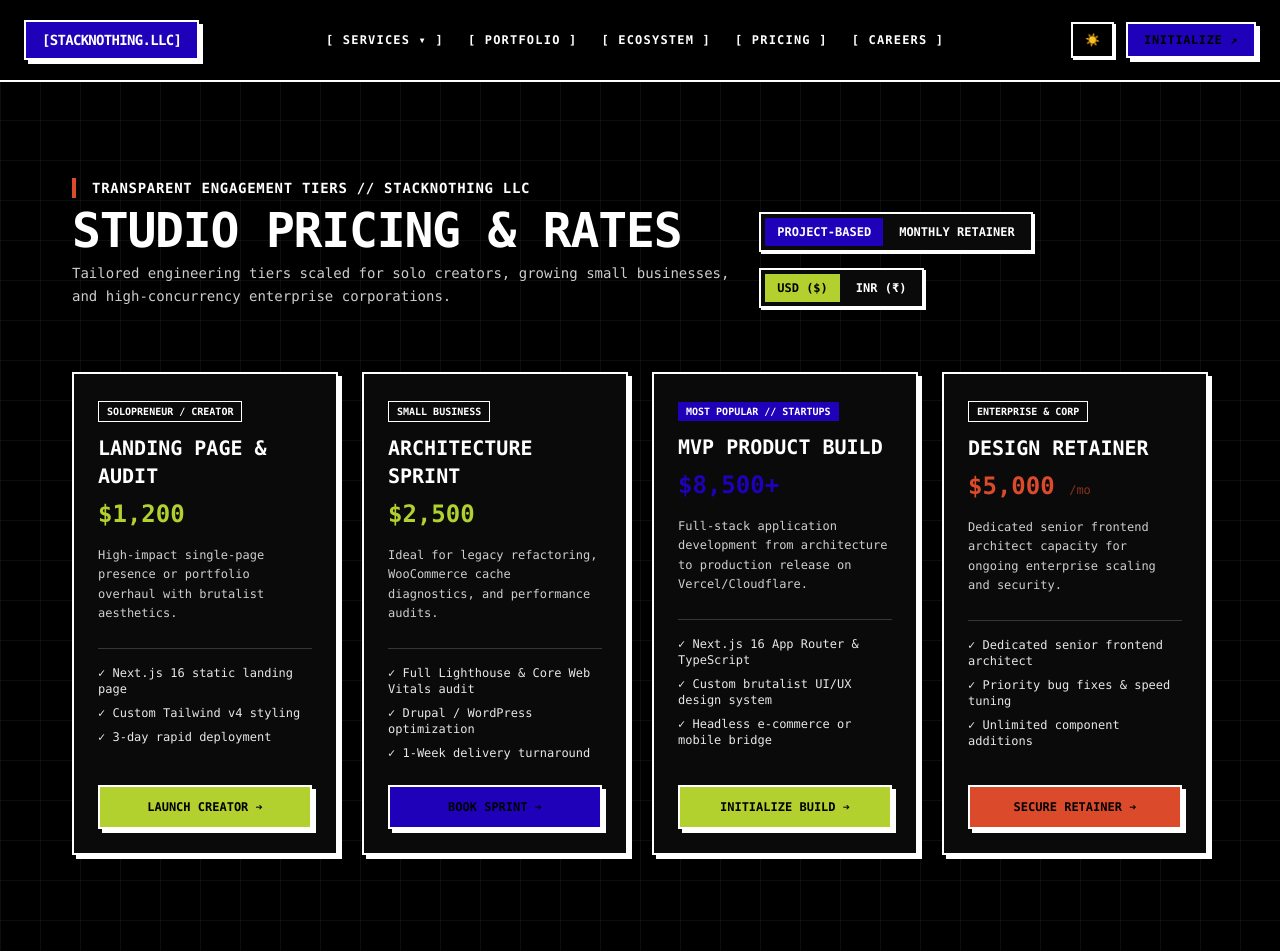
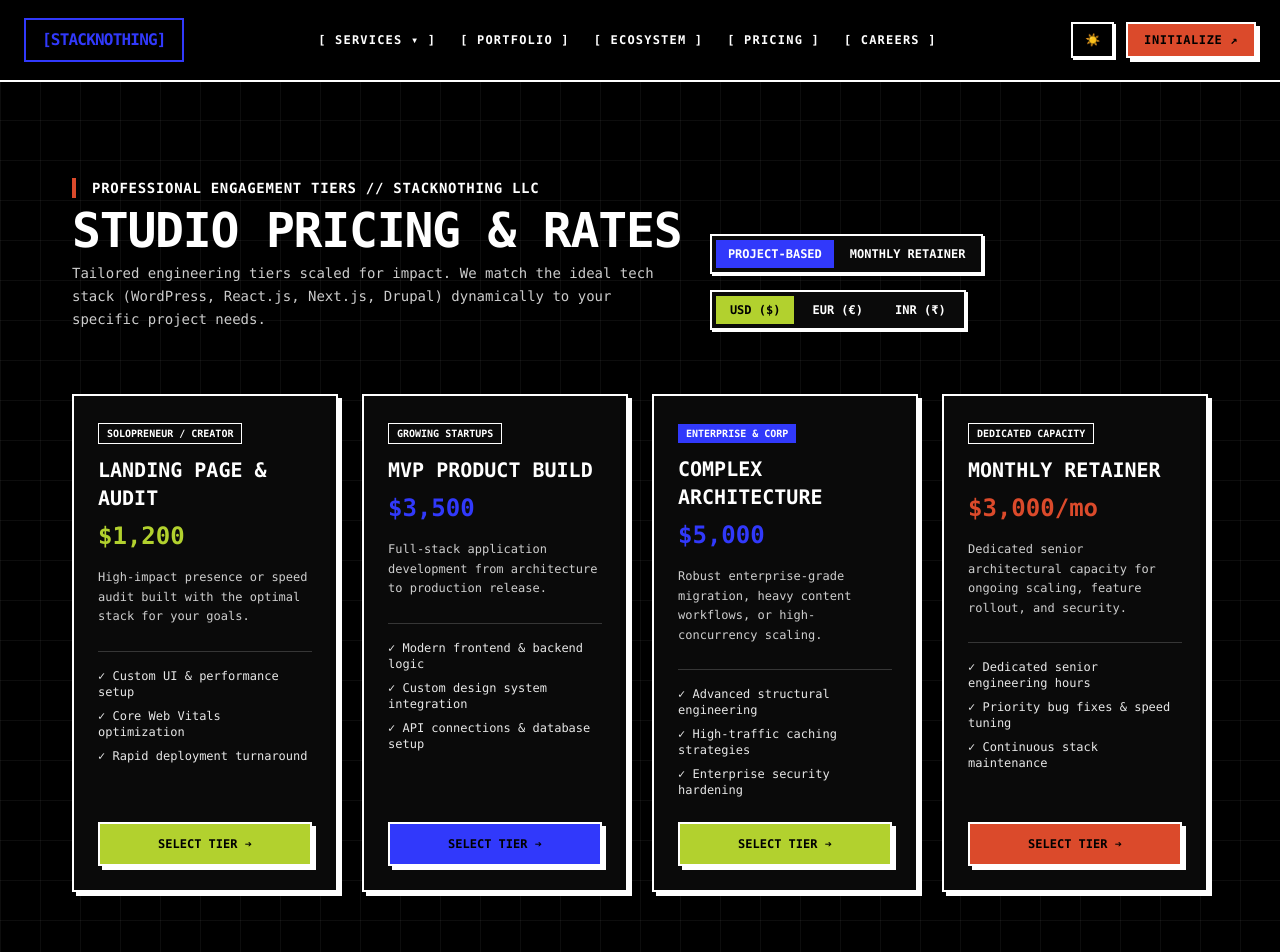
Before and after one commit to nazrulislambhat/stacknothing, a Next.js app: page /pricing in a window 1280 px wide. Shown: the top 952 px of the page. Built offline with nearby package versions, Linux system fonts and the light colour scheme.

Commit message:
pricing new contact page

```diff
--- a/app/globals.css
+++ b/app/globals.css
@@ -5,7 +5,7 @@
   --color-studio-text: var(--text-primary);
   --color-studio-box: var(--box-bg);
 
-  --color-primary-brand: #1f01b9;
+  --color-primary-brand: #3139fb;
   --color-brand-red: #db4a2b;
   --color-brand-green: #b2d12e;
   --color-brand-third: #3d155f;
--- a/app/layout.tsx
+++ b/app/layout.tsx
@@ -96,9 +96,9 @@
           <div className="max-w-7xl mx-auto px-6 h-20 flex items-center justify-between">
             <Link
               href="/"
-              className="border-2 border-studio-text bg-primary-brand text-white px-4 py-2 font-bold tracking-tighter uppercase text-sm shadow-[4px_4px_0px_var(--text-primary)]"
+              className="border-2 border-primary-brand text-primary-brand  px-4 py-2 font-bold tracking-tighter uppercase text-sm]"
             >
-              [STACKNOTHING.LLC]
+              [STACKNOTHING]
             </Link>
 
             {/* Desktop Navigation */}
@@ -174,14 +174,14 @@
               {/* Theme Toggle Button */}
               <button
                 onClick={toggleTheme}
-                className="border-2 border-studio-text px-3 py-2 text-xs uppercase font-bold shadow-[2px_2px_0px_var(--text-primary)] hover:translate-x-[-1px] hover:translate-y-[-1px] transition-all bg-studio-bg text-studio-text"
+                className="border-2 cursor-pointer border-studio-text px-3 py-2 text-xs uppercase font-bold shadow-[2px_2px_0px_var(--text-primary)] hover:translate-x-[-1px] hover:translate-y-[-1px] transition-all bg-studio-bg text-studio-text"
               >
                 {theme === 'dark' ? '☀️' : '🌙'}
               </button>
 
               <Link
                 href="/contact"
-                className="brutal-button px-4 py-2 text-xs uppercase tracking-wider hidden sm:inline-block bg-primary-brand text-white"
+                className="brutal-button px-4 py-2 text-xs uppercase tracking-wider hidden sm:inline-block bg-red-brand text-white"
               >
                 INITIALIZE ↗
               </Link>
--- a/app/pricing/page.tsx
+++ b/app/pricing/page.tsx
@@ -4,11 +4,40 @@
 import Link from 'next/link';
 import { motion } from 'motion/react';
 
+type Currency = 'USD' | 'EUR' | 'INR';
+type BillingType = 'project' | 'retainer';
+
 export default function PricingPage() {
-  const [currency, setCurrency] = useState<'USD' | 'INR'>('USD');
-  const [billingType, setBillingType] = useState<'project' | 'retainer'>(
-    'project',
-  );
+  const [currency, setCurrency] = useState<Currency>('USD');
+  const [billingType, setBillingType] = useState<BillingType>('project');
+
+  // General, value-based pricing matrix (applicable across any tech stack)
+  const prices = {
+    landingPage: {
+      USD: billingType === 'retainer' ? '$1,000/mo' : '$1,200',
+      EUR: billingType === 'retainer' ? '€900/mo' : '€1,100',
+      INR: billingType === 'retainer' ? '₹50,000/mo' : '₹60,000',
+    },
+    mvpBuild: {
+      USD: billingType === 'retainer' ? '$2,500/mo' : '$3,500',
+      EUR: billingType === 'retainer' ? '€2,300/mo' : '€3,200',
+      INR: billingType === 'retainer' ? '₹1,50,000/mo' : '₹2,20,000',
+    },
+    enterprise: {
+      USD: billingType === 'retainer' ? '$3,500/mo' : '$5,000',
+      EUR: billingType === 'retainer' ? '€3,200/mo' : '€4,600',
+      INR: billingType === 'retainer' ? '₹2,20,000/mo' : '₹3,50,000',
+    },
+    retainer: {
+      USD: '$3,000/mo',
+      EUR: '€2,800/mo',
+      INR: '₹2,00,000/mo',
+    },
+  };
+
+  const getPrice = (tier: keyof typeof prices) => {
+    return prices[tier][currency];
+  };
 
   return (
     <motion.div
@@ -20,14 +49,15 @@
       <div className="flex flex-col lg:flex-row justify-between items-start lg:items-end gap-6">
         <div>
           <div className="border-l-4 border-red-brand pl-4 text-sm font-bold uppercase tracking-wider mb-2">
-            TRANSPARENT ENGAGEMENT TIERS // STACKNOTHING LLC
+            PROFESSIONAL ENGAGEMENT TIERS // STACKNOTHING LLC
           </div>
           <h1 className="text-4xl md:text-5xl font-black uppercase tracking-tight">
             Studio Pricing & Rates
           </h1>
           <p className="text-xs md:text-sm mt-2 max-w-2xl leading-relaxed opacity-80">
-            Tailored engineering tiers scaled for solo creators, growing small
-            businesses, and high-concurrency enterprise corporations.
+            Tailored engineering tiers scaled for impact. We match the ideal
+            tech stack (WordPress, React.js, Next.js, Drupal) dynamically to
+            your specific project needs.
           </p>
         </div>
 
@@ -53,13 +83,19 @@
           <div className="border-2 border-studio-text p-1 bg-studio-box flex items-center gap-1 font-mono text-xs font-bold shadow-[2px_2px_0px_var(--text-primary)]">
             <button
               onClick={() => setCurrency('USD')}
-              className={`px-3 py-1.5 transition-colors uppercase ${currency === 'USD' ? 'bg-green-brand text-black' : 'hover:opacity-75'}`}
+              className={`px-3.5 py-1.5 transition-colors uppercase ${currency === 'USD' ? 'bg-green-brand text-black' : 'hover:opacity-75'}`}
             >
               USD ($)
             </button>
             <button
+              onClick={() => setCurrency('EUR')}
+              className={`px-3.5 py-1.5 transition-colors uppercase ${currency === 'EUR' ? 'bg-green-brand text-black' : 'hover:opacity-75'}`}
+            >
+              EUR (€)
+            </button>
+            <button
               onClick={() => setCurrency('INR')}
-              className={`px-3 py-1.5 transition-colors uppercase ${currency === 'INR' ? 'bg-green-brand text-black' : 'hover:opacity-75'}`}
+              className={`px-3.5 py-1.5 transition-colors uppercase ${currency === 'INR' ? 'bg-green-brand text-black' : 'hover:opacity-75'}`}
             >
               INR (₹)
             </button>
@@ -69,7 +105,7 @@
 
       {/* Pricing Grid */}
       <div className="grid grid-cols-1 md:grid-cols-2 lg:grid-cols-4 gap-6">
-        {/* Tier 1: Solopreneurs / Creators */}
+        {/* Tier 1: Landing Page & Audit */}
         <motion.div
           whileHover={{ scale: 1.02 }}
           className="brutal-box p-6 flex flex-col justify-between border-2 border-studio-text"
@@ -82,142 +118,132 @@
               Landing Page & Audit
             </h3>
             <div className="text-2xl font-black mb-4 text-green-brand">
-              {currency === 'USD' ? '$1,200' : '₹45,000'}
-              {billingType === 'retainer' && (
-                <span className="text-xs font-mono opacity-60 font-normal">
-                  /mo
-                </span>
-              )}
+              {getPrice('landingPage')}
             </div>
             <p className="text-xs mb-6 leading-relaxed opacity-80">
-              High-impact single-page presence or portfolio overhaul with
-              brutalist aesthetics.
+              High-impact presence or speed audit built with the optimal stack
+              for your goals.
             </p>
             <ul className="space-y-2 font-mono text-xs border-t border-studio-text/20 pt-4 mb-6 opacity-90">
-              <li>✓ Next.js 16 static landing page</li>
-              <li>✓ Custom Tailwind v4 styling</li>
-              <li>✓ 3-day rapid deployment</li>
+              <li>✓ Custom UI & performance setup</li>
+              <li>✓ Core Web Vitals optimization</li>
+              <li>✓ Rapid deployment turnaround</li>
             </ul>
           </div>
           <Link
-            href={`/contact-pricing?plan=landing-page&type=${billingType}&currency=${currency}&price=${encodeURIComponent(currency === 'USD' ? '$1,200' : '₹45,000')}`}
-            className="brutal-button block text-center py-3 text-xs uppercase bg-green-brand text-studio-bg font-bold"
+            href={`/contact-pricing?plan=landing-page&type=${billingType}&currency=${currency}&price=${encodeURIComponent(getPrice('landingPage'))}&color=green`}
+            className="brutal-button block text-center py-3 text-xs uppercase bg-green-brand text-black font-bold"
           >
-            Launch Creator ➔
+            Select Tier ➔
           </Link>
         </motion.div>
 
-        {/* Tier 2: Small Business / E-commerce */}
+        {/* Tier 2: MVP Product Build */}
         <motion.div
           whileHover={{ scale: 1.02 }}
           className="brutal-box p-6 flex flex-col justify-between border-2 border-studio-text"
         >
           <div>
             <div className="text-[10px] bg-studio-box text-studio-text px-2 py-0.5 font-bold uppercase inline-block mb-3 border border-studio-text">
-              SMALL BUSINESS
+              GROWING STARTUPS
             </div>
             <h3 className="text-xl font-black uppercase mb-2">
-              Architecture Sprint
+              MVP Product Build
             </h3>
-            <div className="text-2xl font-black mb-4 text-green-brand">
-              {currency === 'USD' ? '$2,500' : '₹95,000'}
-              {billingType === 'retainer' && (
-                <span className="text-xs font-mono opacity-60 font-normal">
-                  /mo
-                </span>
-              )}
+            <div className="text-2xl font-black mb-4 text-primary-brand">
+              {getPrice('mvpBuild')}
             </div>
             <p className="text-xs mb-6 leading-relaxed opacity-80">
-              Ideal for legacy refactoring, WooCommerce cache diagnostics, and
-              performance audits.
+              Full-stack application development from architecture to production
+              release.
             </p>
             <ul className="space-y-2 font-mono text-xs border-t border-studio-text/20 pt-4 mb-6 opacity-90">
-              <li>✓ Full Lighthouse & Core Web Vitals audit</li>
-              <li>✓ Drupal / WordPress optimization</li>
-              <li>✓ 1-Week delivery turnaround</li>
+              <li>✓ Modern frontend & backend logic</li>
+              <li>✓ Custom design system integration</li>
+              <li>✓ API connections & database setup</li>
             </ul>
           </div>
           <Link
-            href={`/contact-pricing?plan=architecture-sprint&type=${billingType}&currency=${currency}&price=${encodeURIComponent(currency === 'USD' ? '$2,500' : '₹95,000')}`}
+            href={`/contact-pricing?plan=mvp-build&type=${billingType}&currency=${currency}&price=${encodeURIComponent(getPrice('mvpBuild'))}&color=primary`}
             className="brutal-button block text-center py-3 text-xs uppercase bg-primary-brand text-white font-bold"
           >
-            Book Sprint ➔
+            Select Tier ➔
           </Link>
         </motion.div>
 
-        {/* Tier 3: Growing Startups (MVP) - Highlighted */}
+        {/* Tier 3: Enterprise Scale - Highlighted */}
         <motion.div
           whileHover={{ scale: 1.02 }}
           className="brutal-box p-6 flex flex-col justify-between border-2 border-primary-brand shadow-[6px_6px_0px_var(--color-brand-primary)]"
         >
           <div>
             <div className="text-[10px] bg-primary-brand text-white px-2 py-0.5 font-bold uppercase inline-block mb-3">
-              MOST POPULAR // STARTUPS
+              ENTERPRISE & CORP
             </div>
             <h3 className="text-xl font-black uppercase mb-2">
-              MVP Product Build
+              Complex Architecture
             </h3>
             <div className="text-2xl font-black mb-4 text-primary-brand">
-              {currency === 'USD' ? '$8,500+' : '₹3,50,000+'}
-              {billingType === 'retainer' && (
-                <span className="text-xs font-mono opacity-60 font-normal">
-                  /mo
-                </span>
-              )}
+              {getPrice('enterprise')}
             </div>
             <p className="text-xs mb-6 leading-relaxed opacity-80">
-              Full-stack application development from architecture to production
-              release on Vercel/Cloudflare.
+              Robust enterprise-grade migration, heavy content workflows, or
+              high-concurrency scaling.
             </p>
             <ul className="space-y-2 font-mono text-xs border-t border-studio-text/20 pt-4 mb-6 opacity-90">
-              <li>✓ Next.js 16 App Router & TypeScript</li>
-              <li>✓ Custom brutalist UI/UX design system</li>
-              <li>✓ Headless e-commerce or mobile bridge</li>
+              <li>✓ Advanced structural engineering</li>
+              <li>✓ High-traffic caching strategies</li>
+              <li>✓ Enterprise security hardening</li>
             </ul>
           </div>
           <Link
-            href={`/contact-pricing?plan=mvp-build&type=${billingType}&currency=${currency}&price=${encodeURIComponent(currency === 'USD' ? '$8,500+' : '₹3,50,000+')}`}
+            href={`/contact-pricing?plan=complex-architecture&type=${billingType}&currency=${currency}&price=${encodeURIComponent(getPrice('enterprise'))}&color=primary`}
             className="brutal-button block text-center py-3 text-xs uppercase bg-green-brand text-black font-bold"
           >
-            Initialize Build ➔
+            Select Tier ➔
           </Link>
         </motion.div>
 
-        {/* Tier 4: Enterprise & Corporates */}
+        {/* Tier 4: Senior Retainer Capacity */}
         <motion.div
           whileHover={{ scale: 1.02 }}
           className="brutal-box p-6 flex flex-col justify-between border-2 border-studio-text"
         >
           <div>
             <div className="text-[10px] bg-studio-box text-studio-text px-2 py-0.5 font-bold uppercase inline-block mb-3 border border-studio-text">
-              ENTERPRISE & CORP
+              DEDICATED CAPACITY
             </div>
             <h3 className="text-xl font-black uppercase mb-2">
-              Design Retainer
+              Monthly Retainer
             </h3>
             <div className="text-2xl font-black mb-4 text-red-brand">
-              {currency === 'USD' ? '$5,000' : '₹1,80,000'}{' '}
-              <span className="text-xs font-mono opacity-60 font-normal">
-                /mo
-              </span>
+              {prices.retainer[currency]}
             </div>
             <p className="text-xs mb-6 leading-relaxed opacity-80">
-              Dedicated senior frontend architect capacity for ongoing
-              enterprise scaling and security.
+              Dedicated senior architectural capacity for ongoing scaling,
+              feature rollout, and security.
             </p>
             <ul className="space-y-2 font-mono text-xs border-t border-studio-text/20 pt-4 mb-6 opacity-90">
-              <li>✓ Dedicated senior frontend architect</li>
+              <li>✓ Dedicated senior engineering hours</li>
               <li>✓ Priority bug fixes & speed tuning</li>
-              <li>✓ Unlimited component additions</li>
+              <li>✓ Continuous stack maintenance</li>
             </ul>
           </div>
           <Link
-            href={`/contact-pricing?plan=design-retainer&type=retainer&currency=${currency}&price=${encodeURIComponent(currency === 'USD' ? '$5,000' : '₹1,80,000')}`}
-            className="brutal-button block text-center py-3 text-xs uppercase bg-red-brand text-studio-bg font-bold"
+            href={`/contact-pricing?plan=monthly-retainer&type=retainer&currency=${currency}&price=${encodeURIComponent(prices.retainer[currency])}&color=red`}
+            className="brutal-button block text-center py-3 text-xs uppercase bg-red-brand text-white font-bold"
           >
-            Secure Retainer ➔
+            Select Tier ➔
           </Link>
         </motion.div>
+      </div>
+
+      {/* Tiny Note Disclaimer */}
+      <div className="border-2 border-studio-text bg-studio-box p-4 font-mono text-xs opacity-75">
+        <span className="font-bold uppercase text-red-brand">Note:</span> These
+        pricing tiers are for general indication only and are not final
+        quotations. Following our scoping discussion meeting, exact quotes and
+        formal contract terms will be finalized.
       </div>
     </motion.div>
   );
```
Also changed, not shown: app/page.tsx (+4 -4 lines), 1 other file (tests, documents, lock files or other folders).
